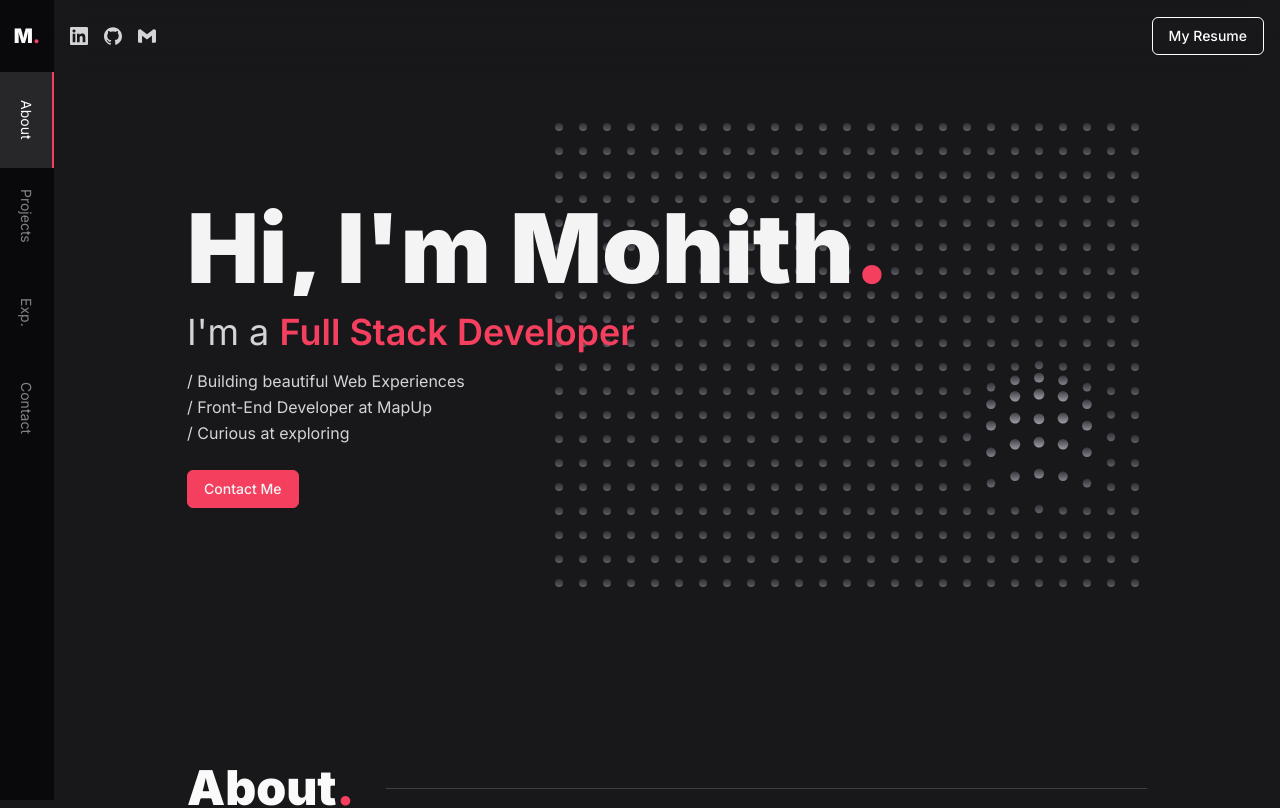
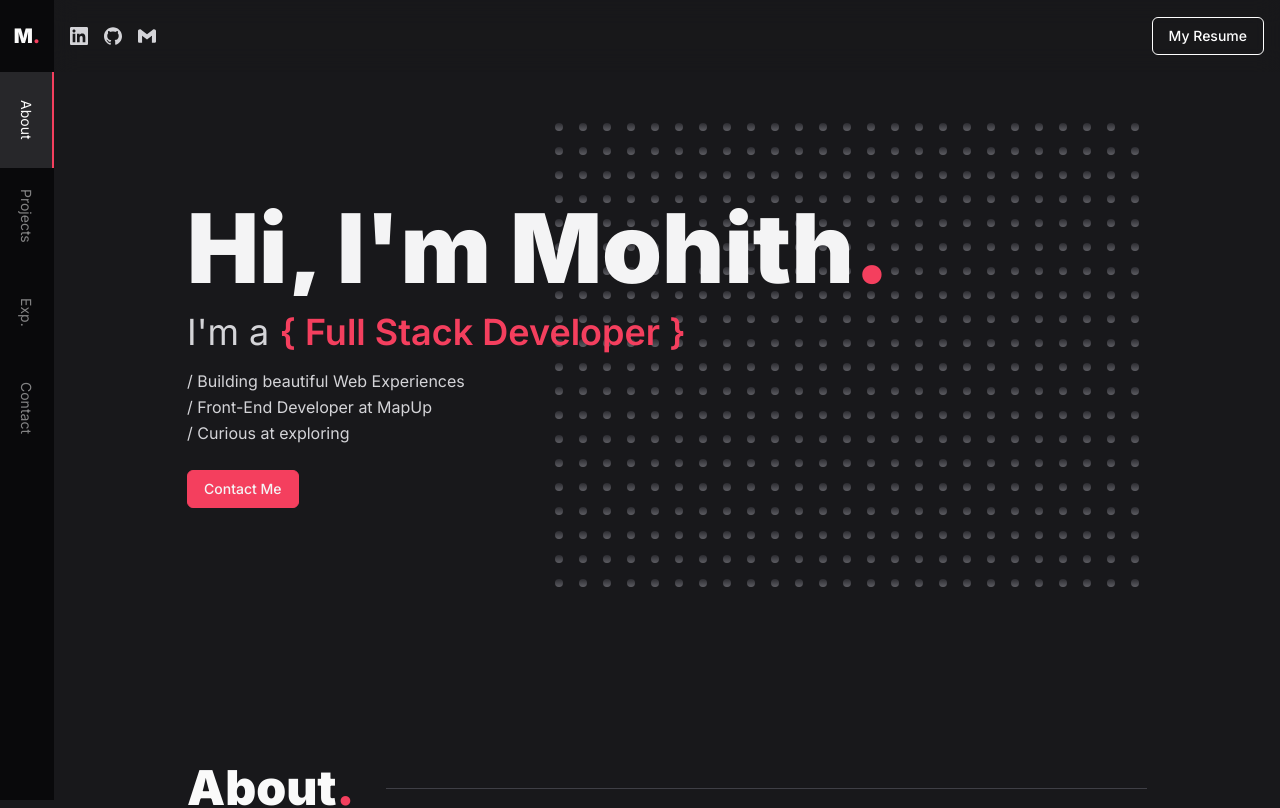
Before and after one commit to Mohith-Kumar28/mohith-portfolio-v2, a Next.js app: page / in a window 1280 px wide. Shown: the top 808 px of the page. Built offline with nearby package versions, Linux system fonts and the light colour scheme.

Commit message:
hero section content update

```diff
--- a/src/components/hero/DotGrid.tsx
+++ b/src/components/hero/DotGrid.tsx
@@ -40,7 +40,7 @@ const DotGrid = () => {
           clearInterval(id);
           setSimulationActive(false);
         }
-      }, 3000); // Adjust the interval time as needed
+      }, 3500); // Adjust the interval time as needed
 
       setIntervalId(id);
     }
--- a/src/components/hero/Hero.tsx
+++ b/src/components/hero/Hero.tsx
@@ -16,7 +16,7 @@ const Hero = () => {
             <h2 className="pointer-events-auto my-2 text-xl sm:text-2xl text-zinc-300 md:my-4 md:text-4xl">
               I'm a{" "}
               <span className="font-semibold text-rose-500">
-                Full Stack Developer
+                {`${"{"} Full Stack Developer ${"}"}`}
               </span>
             </h2>
           </Reveal>
```
